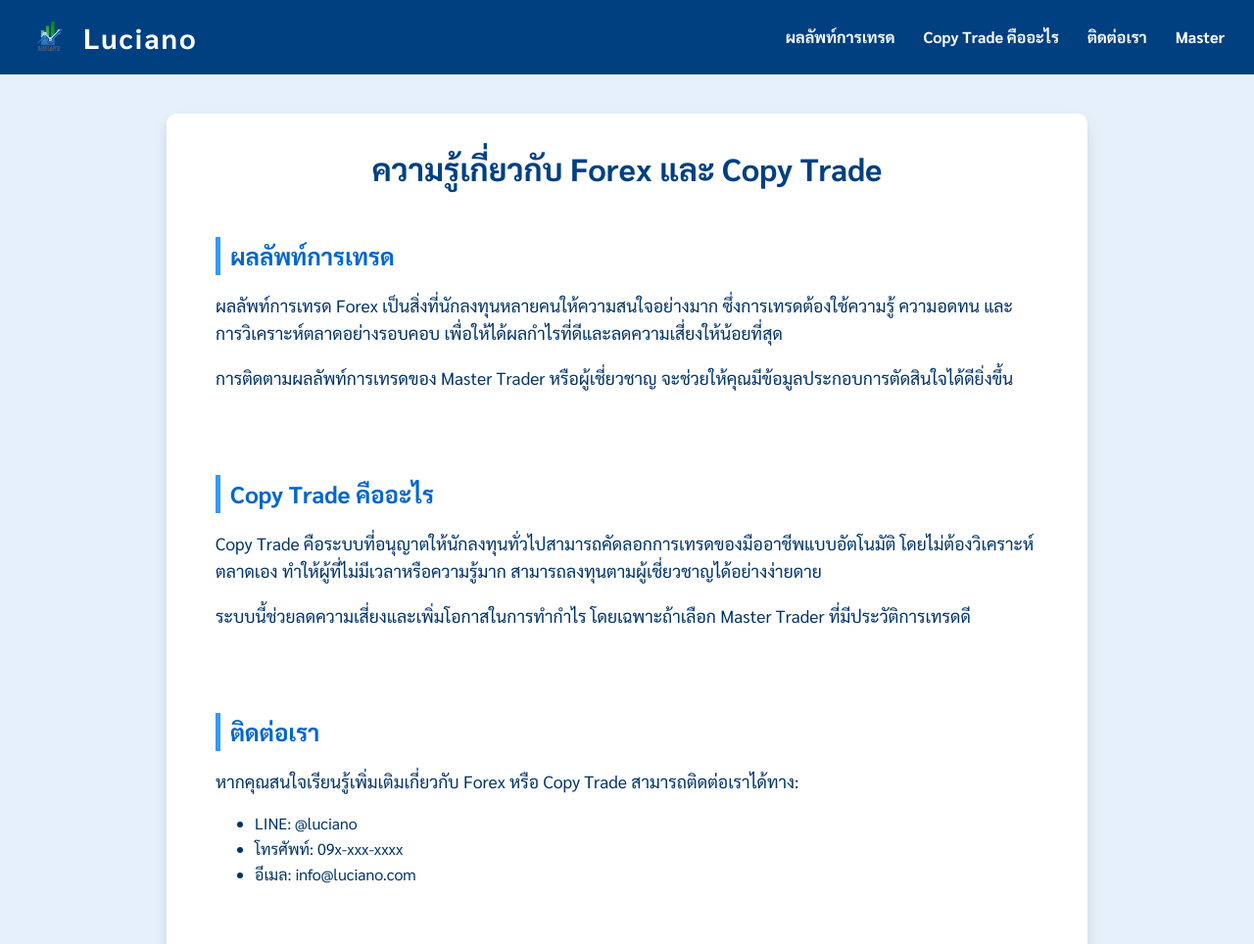
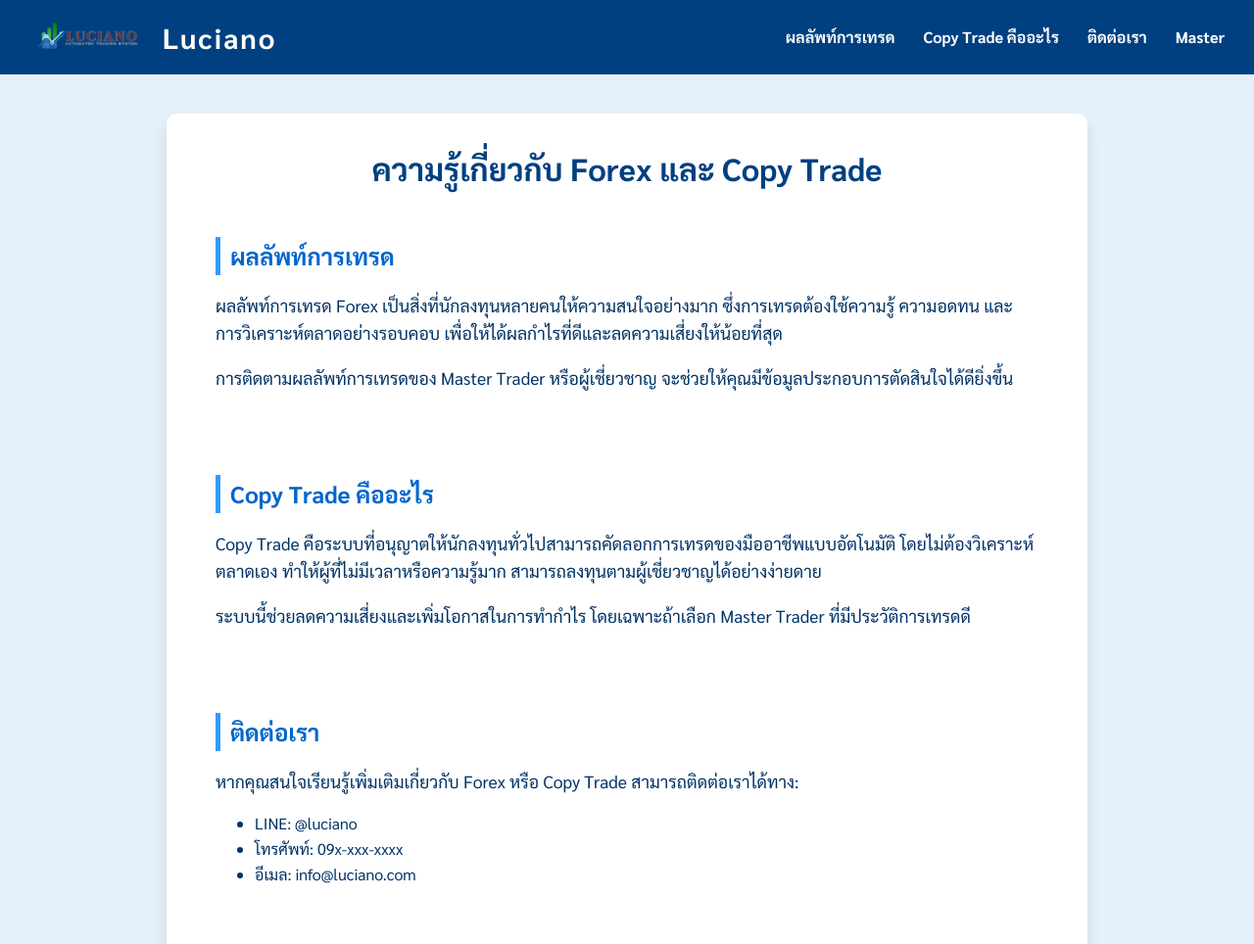
Before and after one commit to Natthaphongtee/natthaphongtee.github.io, a plain HTML site: page index.html in a window 1280 px wide. Shown: the top 964 px of the page at 98% size. Drawn offline with Linux system fonts and the light colour scheme.

Commit message:
Update index.html

```diff
--- a/index.html
+++ b/index.html
@@ -108,7 +108,7 @@
 <body>
   <header>
     <div class="logo">
-      <img src="Luciano_Logo.png" alt="Luciano_Logo" />
+      <img src="images/LUCIANO TenX - Horizons.png" alt="Luciano_Logo" />
       <span>Luciano</span>
     </div>
     <nav>
```
